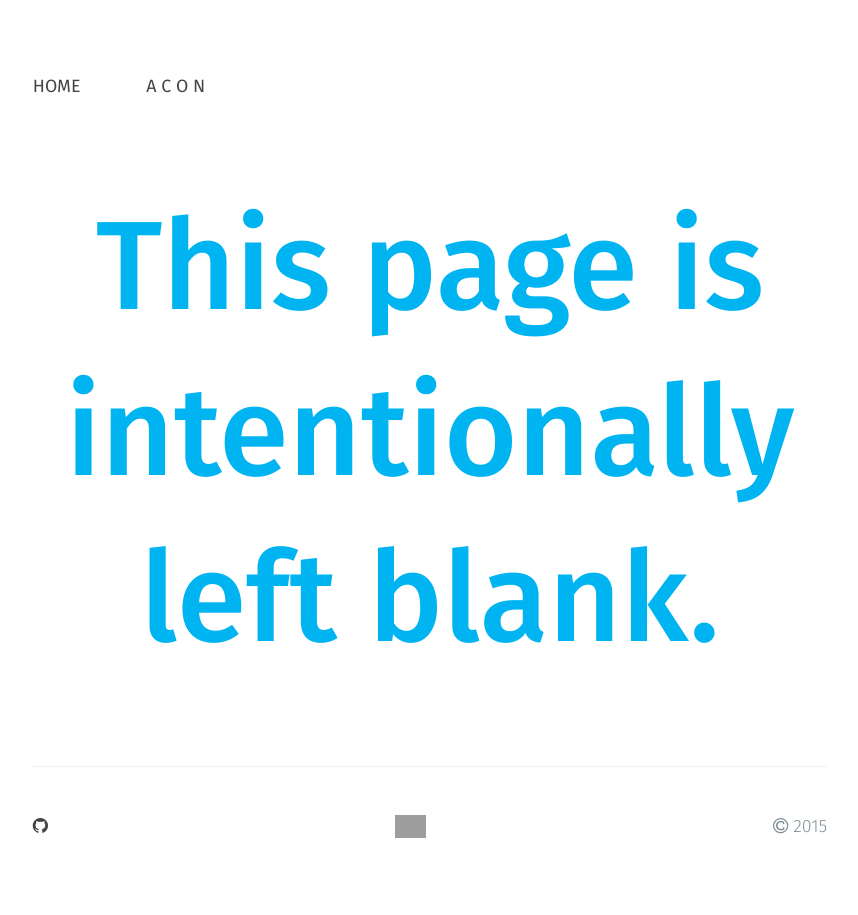
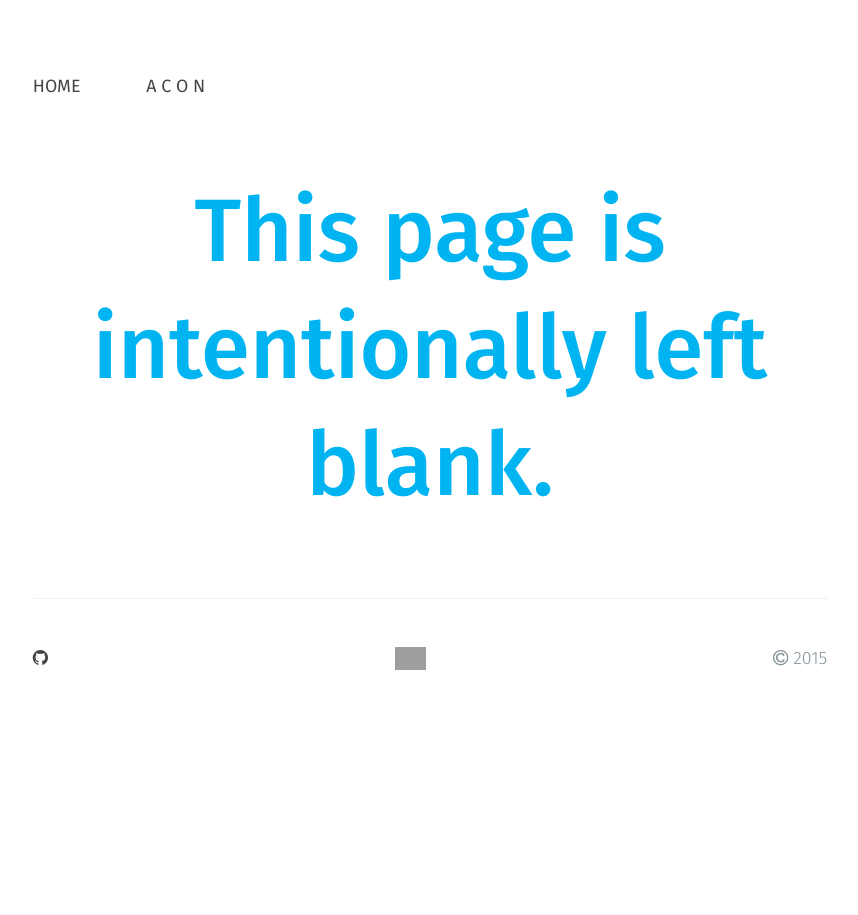
Before and after one commit to a-mar/a-mar.github.io, a Jekyll site: the page built from index.html, in a window 1280 px wide. Shown: the part 310-1225 px from the top of the page, without its empty margins (210-1068 px from the left). Built offline with Jekyll 4.4.1, drawn with Linux system fonts in a browser that asks for light colours; nearby versions of some CDN libraries; Markdown is read by kramdown in place of the engine named in the settings; after the commit the page ends 1057 px from its top, so only the background shows below that; grey boxes are pictures that could not be loaded.

Commit message:
Update index.html

```diff
--- a/index.html
+++ b/index.html
@@ -4,5 +4,5 @@ title: a-mar
 ---
 
     <section class="page-header">
-      <h1 class="project-tagline">This page is intentionally left blank.</h1>
+      <h2 class="project-tagline">This page is intentionally left blank.</h2>
     </section>
```
